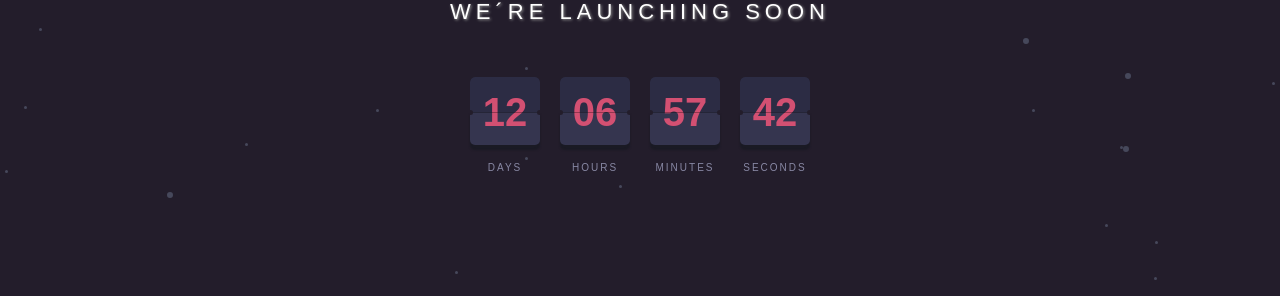
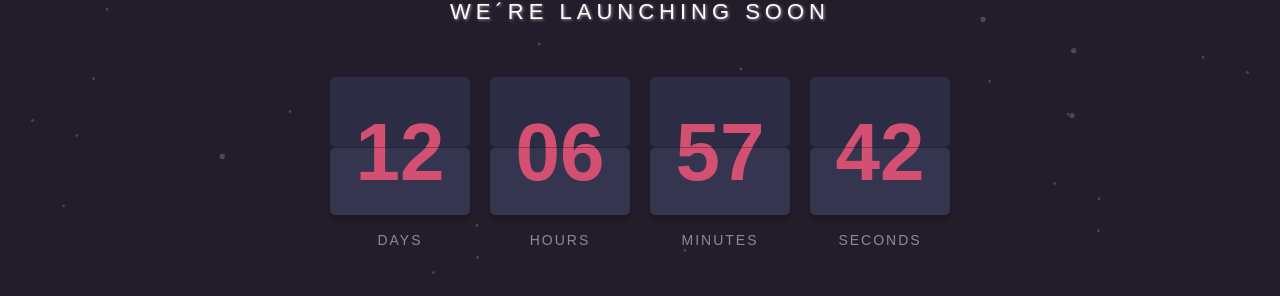
Before and after one commit to matiasfessia/launch-countdown-timer, a React (Create React App) app: page / in a window 1280 px wide. Shown: the part 153-449 px from the top of the page. Built offline with nearby package versions, Linux system fonts and the light colour scheme.

Commit message:
Add media queries for desktop view.

```diff
--- a/src/components/App/styles.ts
+++ b/src/components/App/styles.ts
@@ -1,6 +1,10 @@
 import { css } from '@emotion/react';
 import bgStars from '../../assets/images/bg-stars.svg';
 import patternHills from '../../assets/images/pattern-hills.svg';
+
+// @todo move all these const to global const styling file
+const desktopBreakpoint = '1024px';
+const background = '#231d2b';
 
 export const styles = {
   container: css`
@@ -9,12 +13,15 @@ export const styles = {
     flex-direction: column;
     align-items: center;
     justify-content: center;
-    background-color: #231d2b;
-    background-image: url(${bgStars}), url(${patternHills});
-    background-position: top, bottom right;
+    background-color: ${background};
+    background-image: url(${patternHills}), url(${bgStars});
+    background-position: bottom right, top;
     background-repeat: no-repeat;
     margin: 0;
     height: 100vh;
+    @media (min-width: ${desktopBreakpoint}) {
+      background-size: contain;
+    }
   `,
   title: css`
     text-align: center;
@@ -28,11 +35,10 @@ export const styles = {
     line-height: 30px;
     font-family: 'RedHatText-Regular', sans-serif;
   `,
-
   footer: css`
     display: flex;
     flex: 1;
-    padding-bottom: 80px;
+    padding-bottom: 60px;
     align-items: flex-end;
     justify-content: center;
     width: 100%;
--- a/src/components/FlipCard/styles.ts
+++ b/src/components/FlipCard/styles.ts
@@ -8,6 +8,7 @@ const outerFontColor = '#d35072';
 const outerBackgroundColor = '#35354f';
 const innerFontColor = '#d35072';
 const innerBackgroundColor = '#2c2c44';
+const desktopBreakpoint = '1024px';
 
 export const styles = {
   container: css`
@@ -20,6 +21,10 @@ export const styles = {
     height: 70px;
     margin: 0 10px;
     font-family: 'RedHatText-Regular', sans-serif;
+    @media (min-width: ${desktopBreakpoint}) {
+      width: 140px;
+      height: 140px;
+    }
     &:before {
       position: absolute;
       z-index: 0;
@@ -36,6 +41,10 @@ export const styles = {
       font-weight: ${fontWeight};
       line-height: 4px;
       text-align: center;
+      @media (min-width: ${desktopBreakpoint}) {
+        font-size: 80px;
+        line-height: 15px;
+      }
     }
   `,
   innerCard: css`
@@ -55,6 +64,10 @@ export const styles = {
       font-weight: ${fontWeight};
       text-align: center;
       line-height: 70px;
+      @media (min-width: ${desktopBreakpoint}) {
+        font-size: 80px;
+        line-height: 150px;
+      }
     }
   `,
   bite: css`
@@ -62,7 +75,7 @@ export const styles = {
     z-index: 3;
     width: 3px;
     height: 5px;
-    top: 33px;
+    top: calc(50% - 2px);
     border-radius: 50%;
     background-color: ${background};
   `,
@@ -85,5 +98,8 @@ export const styles = {
     letter-spacing: 2px;
     text-transform: uppercase;
     font-family: 'RedHatText-Regular', sans-serif;
+    @media (min-width: ${desktopBreakpoint}) {
+      font-size: 14px;
+    }
   `
 };
```
